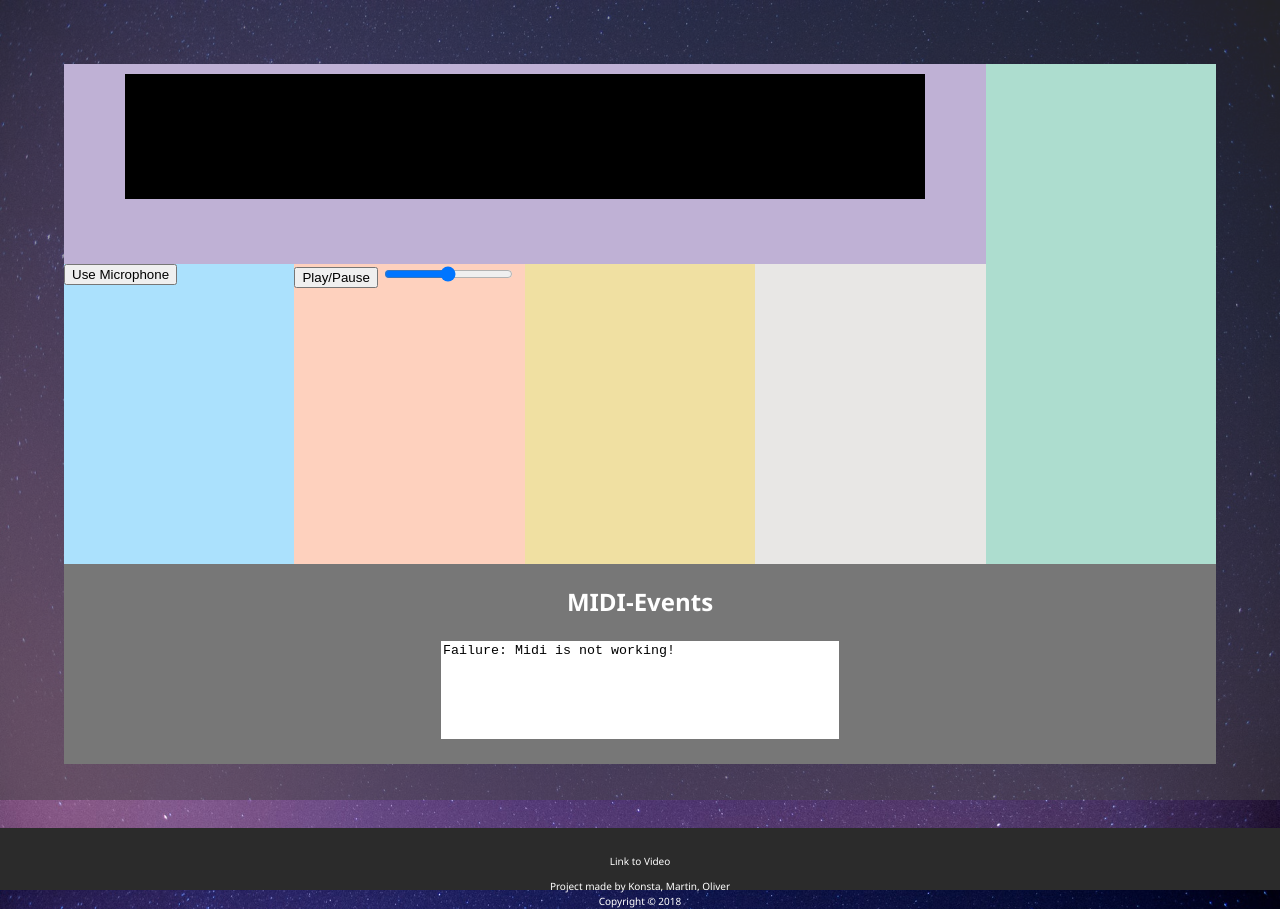
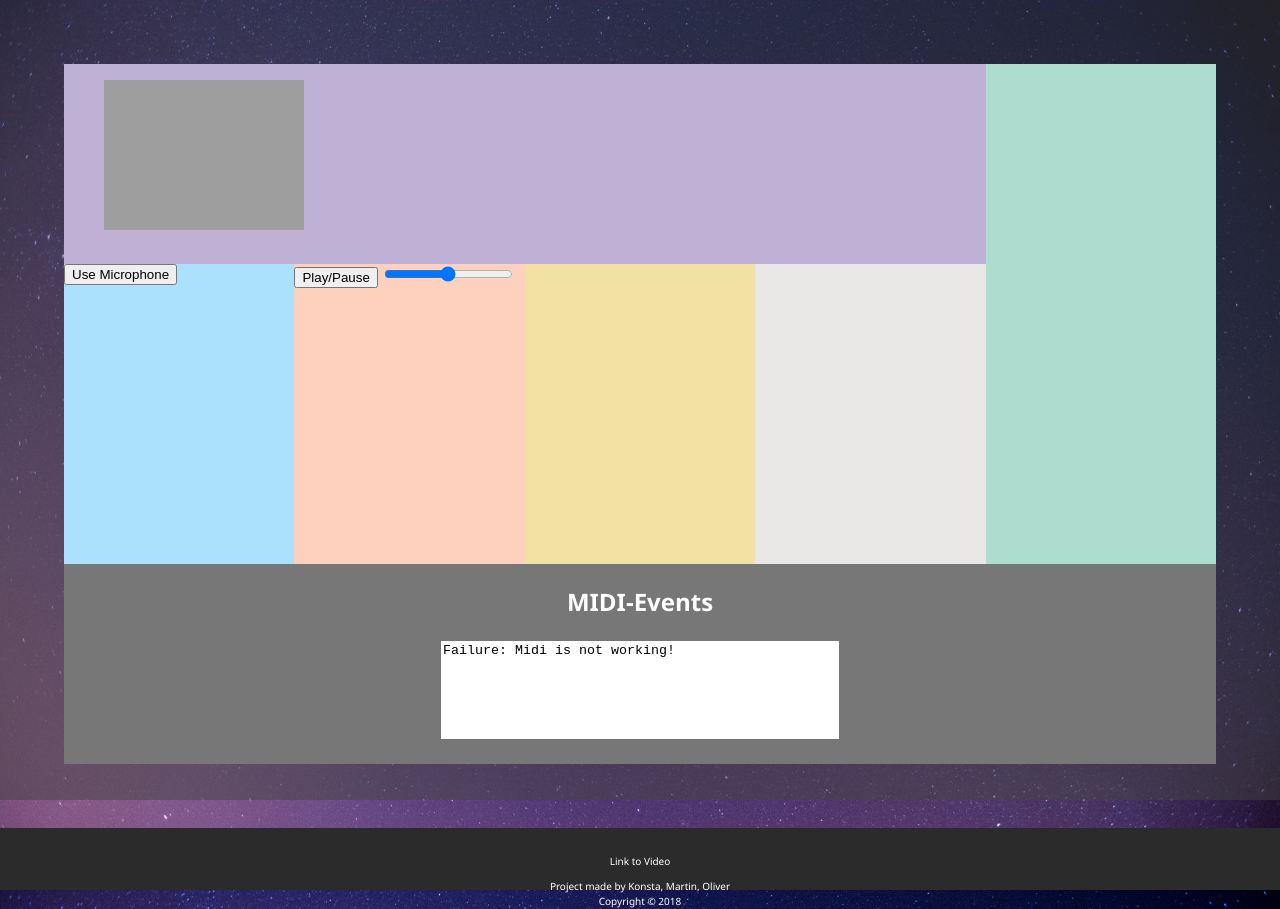
Before and after one commit to Butanding/AudioVideoTechnik, a website with bundled scripts: page av_midi/index.html in a window 1280 px wide. Built offline with nearby package versions, Linux system fonts and the light colour scheme.

Commit message:
Basic Integration of Video-Playback into new Design Written Custom-HTML-Video-Tag with Shadow-DOM

```diff
--- a/av_midi/index.html
+++ b/av_midi/index.html
@@ -16,7 +16,10 @@
   <main id="home">
     <div class="grid-container">
       <div class="mainPlayback">
-        <canvas class="visual" width="640" height="100"></canvas>
+        <div id="visualizer">
+
+        </div>
+
       </div>
       <div class="mainEQ">
       </div>
@@ -56,7 +59,7 @@
   </footer>
 
   <script src="./js/midi.js"></script>
-  <script src="./js/audio.js"></script>
+  <script type="module" src="./js/audio.js"></script>
 </body>
 
 </html>
--- a/av_midi/js/audio.js
+++ b/av_midi/js/audio.js
@@ -1,10 +1,17 @@
 "use strict";
+import Visuaziler from "./videoplayer.js";
 
 // create Context
 const AudioContext = window.AudioContext || window.webkitAudioContext;
 const audioCtx = new AudioContext();
 let source;
 let stream;
+
+//load video content
+document.addEventListener('DOMContentLoaded', () => {
+  let videoplayer = new Visuaziler();
+  document.getElementById("visualizer").appendChild(videoplayer);
+});
 
 // get the audio element
 const audioElement = document.querySelector('audio');
@@ -63,15 +70,13 @@ var distortion = audioCtx.createWaveShaper();
 var biquadFilter = audioCtx.createBiquadFilter();
 var convolver = audioCtx.createConvolver();
 
-var canvas = document.querySelector('.visual');
-var canvasCtx = canvas.getContext("2d");
 
 
 var visualSelect = document.getElementById("visual");
 
 var drawVisual;
 
-visualize();
+
 
 function useMicrophone() {
   if (navigator.getUserMedia) {
@@ -107,36 +112,7 @@ function useMicrophone() {
 }
 
 function visualize() {
+  console.log("starting visualization");
 
-  analyser.fftSize = 256;
-  var bufferLength = analyser.frequencyBinCount;
-  console.log(bufferLength);
-  var dataArray = new Float32Array(bufferLength);
-
-  canvasCtx.clearRect(0, 0, canvas.width, canvas.height);
-
-  function draw() {
-    drawVisual = requestAnimationFrame(draw);
-
-    analyser.getFloatFrequencyData(dataArray);
-
-    canvasCtx.fillStyle = 'rgb(0, 0, 0)';
-    canvasCtx.fillRect(0, 0, canvas.width, canvas.height);
-
-    var barWidth = (canvas.width / bufferLength) * 2.5;
-    var barHeight;
-    var x = 0;
-
-    for (var i = 0; i < bufferLength; i++) {
-      barHeight = (dataArray[i] + 140) * 2;
-
-      canvasCtx.fillStyle = 'rgb(' + Math.floor(barHeight + 100) + ',50,50)';
-      canvasCtx.fillRect(x, canvas.height - barHeight / 2, barWidth, barHeight / 2);
-
-      x += barWidth + 1;
-    }
-  }
-
-  draw();
 
 }
--- /dev/null
+++ b/av_midi/js/videoplayer.js
@@ -0,0 +1,54 @@
+export default class Visuaziler extends HTMLElement {
+
+    constructor() {
+        super();
+
+        const shadowRoot = this.attachShadow({ mode: 'open' });
+        shadowRoot.innerHTML = this.template();
+
+        this.video = this.shadowRoot.getElementById("video");
+        this.videoContainer = this.shadowRoot.getElementById('visualization');
+        this.source = this.shadowRoot.querySelector('source');
+        // Source custom Video Controls and hide the system ones
+        this.video.controls = false;
+
+        this.video.setAttribute("poster", "http://media.w3.org/2010/05/sintel/poster.png");
+        this.source.setAttribute("src", "http://media.w3.org/2010/05/sintel/trailer.mp4");
+        this.video.load();
+
+    }
+
+    template() {
+        const html = String.raw;
+
+        return html`
+            <style>
+            </style>
+            <div>
+                <div id="visualization">
+                    <figure id="videoContainer">
+                      <video id="video" controls preload="metadata" poster="" height="150" "><source></video>
+                      <figcaption></figcaption>
+                    </figure>
+               </div>
+            </div>
+        `;
+    }
+
+    connectedCallback() {
+        const button = document.getElementById("audioPlayback");
+        button.addEventListener('click', this.handleButtonClick.bind(this));
+    }
+
+    handleButtonClick() {
+        if (this.video.paused) {
+            this.video.play();
+        }
+        else {
+            this.video.pause();
+        }
+    }
+
+}
+
+customElements.define('x-player', Visuaziler);
--- a/av_midi/package.json
+++ b/av_midi/package.json
@@ -1,7 +1,6 @@
 {
   "name": "av_midi",
   "version": "1.0.0",
-  "description": "",
   "main": "index.js",
   "scripts": {
     "start": "live-server",
@@ -11,5 +10,7 @@
   "license": "ISC",
   "dependencies": {
     "live-server": "^1.2.0"
-  }
+  },
+  "devDependencies": {},
+  "description": ""
 }
```
Also changed, not shown: 1 other file.
